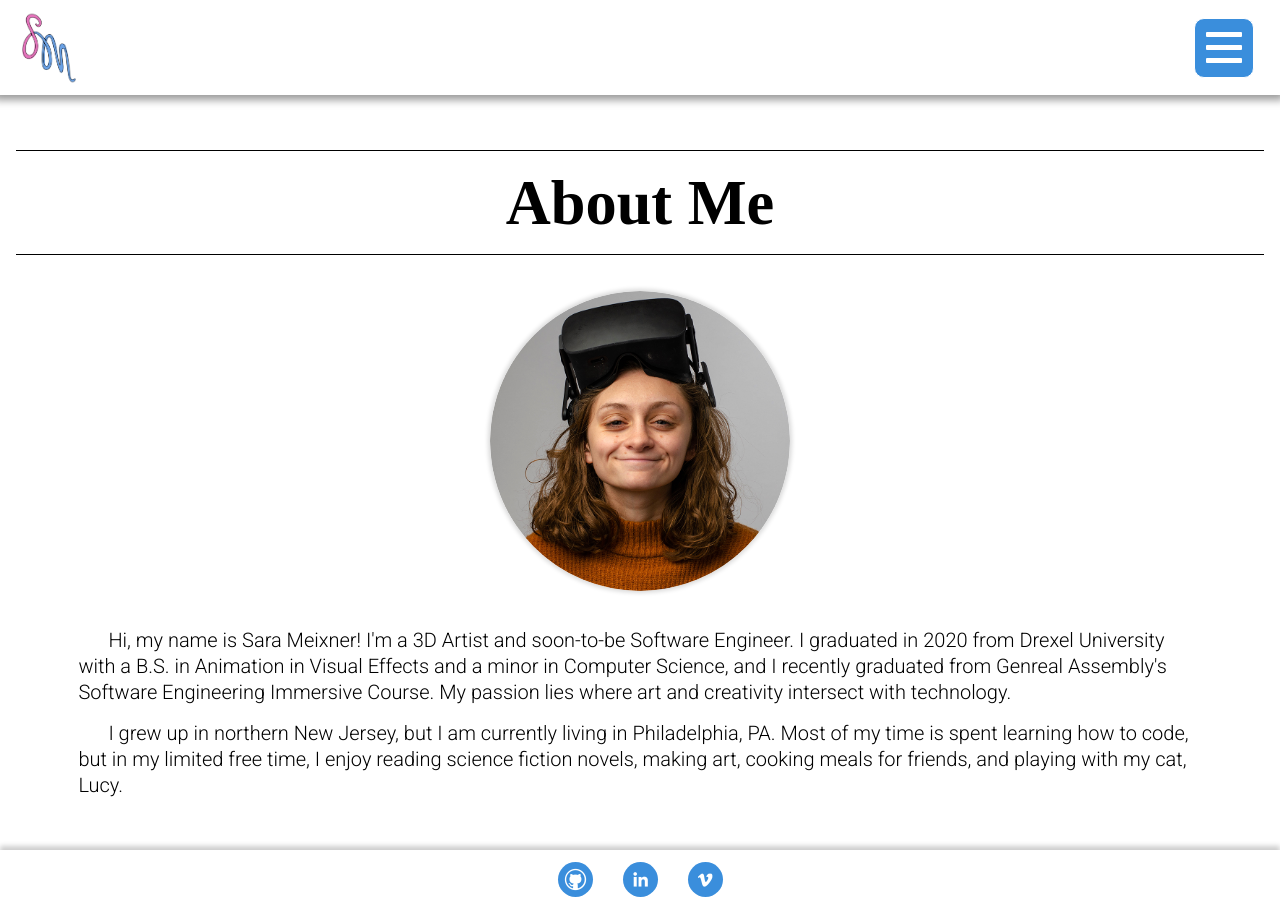
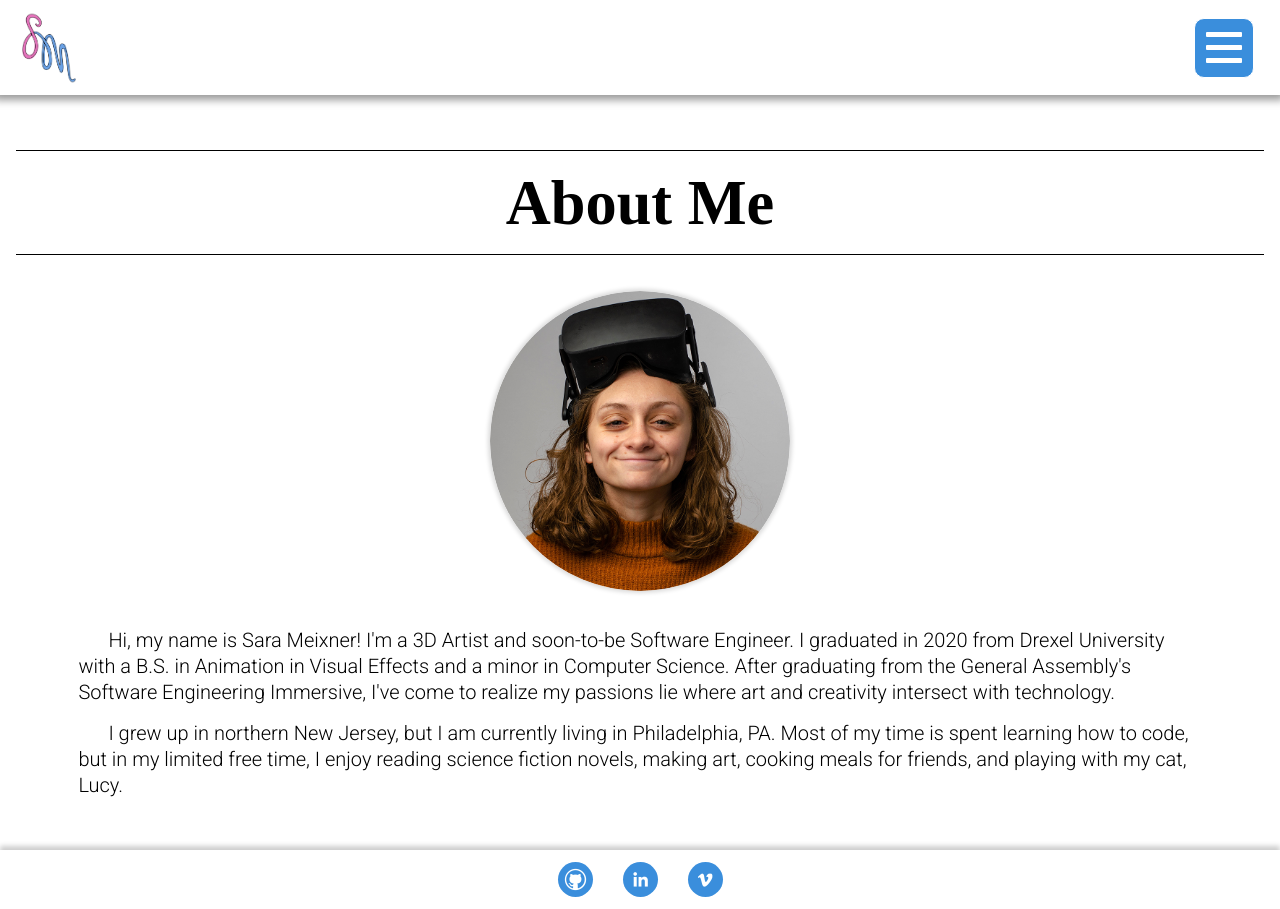
Before and after one commit to sarameix/portfolio-website, a React (Create React App) app: page /About in a window 1280 px wide. Built offline with nearby package versions, Linux system fonts and the light colour scheme; a web font is replaced by a local one.

Commit message:
changing about p

```diff
--- a/src/components/Routes/About.js
+++ b/src/components/Routes/About.js
@@ -29,7 +29,7 @@ const About = () => {
                 <h1>About Me</h1>
                 <div className='line'></div>
                 <div className='about-headshot'></div>
-                <p className='about-p'>Hi, my name is Sara Meixner! I'm a 3D Artist and soon-to-be Software Engineer. I graduated in 2020 from Drexel University with a B.S. in Animation in Visual Effects and a minor in Computer Science, and I recently graduated from Genreal Assembly's Software Engineering Immersive Course. My passion lies where art and creativity intersect with technology.</p>
+                <p className='about-p'>Hi, my name is Sara Meixner! I'm a 3D Artist and soon-to-be Software Engineer. I graduated in 2020 from Drexel University with a B.S. in Animation in Visual Effects and a minor in Computer Science. After graduating from the General Assembly's Software Engineering Immersive, I've come to realize my passions lie where art and creativity intersect with technology.</p>
                 <p className='about-p'>I grew up in northern New Jersey, but I am currently living in Philadelphia, PA. Most of my time is spent learning how to code, but in my limited free time, I enjoy reading science fiction novels, making art, cooking meals for friends, and playing with my cat, Lucy.</p>
             </main>
             <Footer />
```
